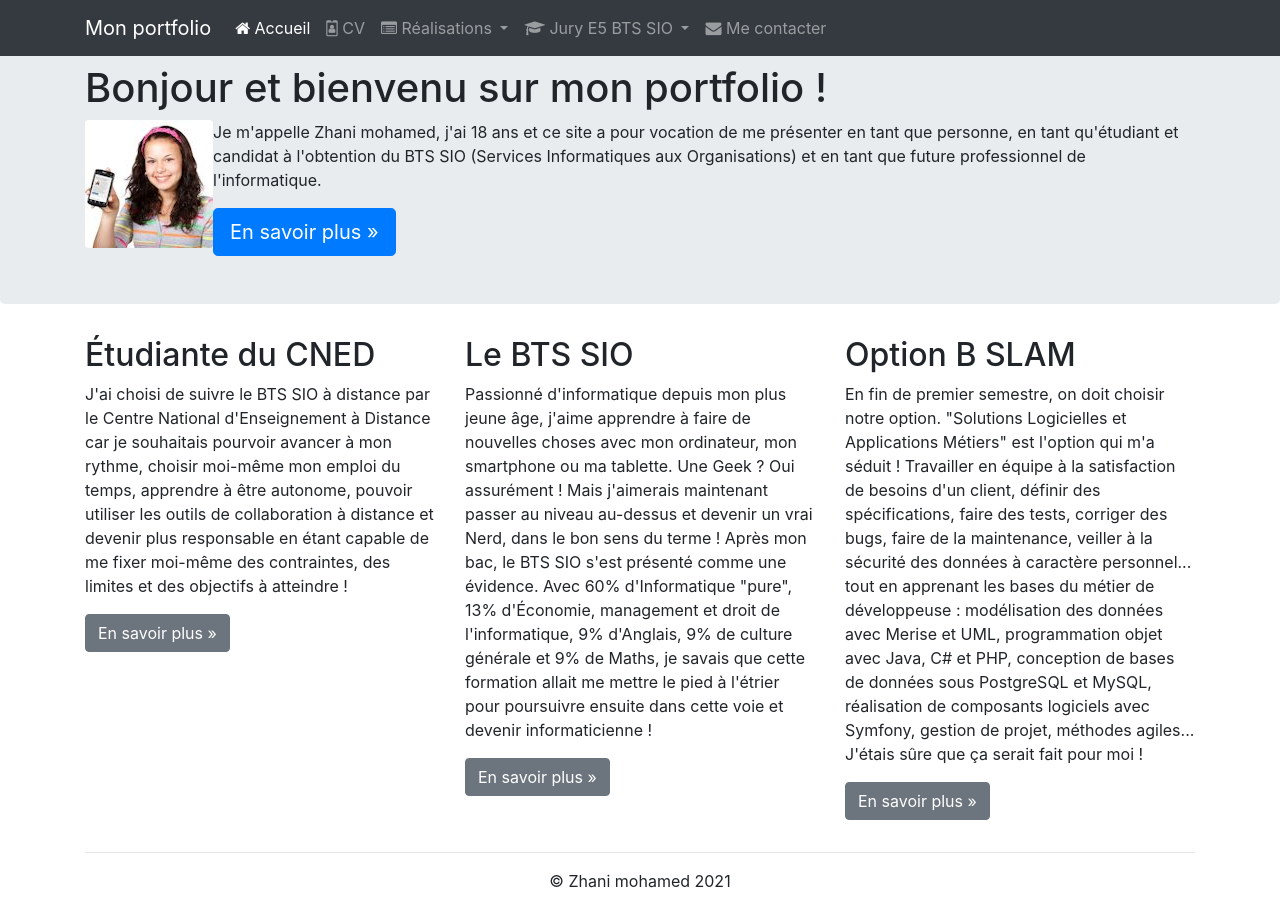
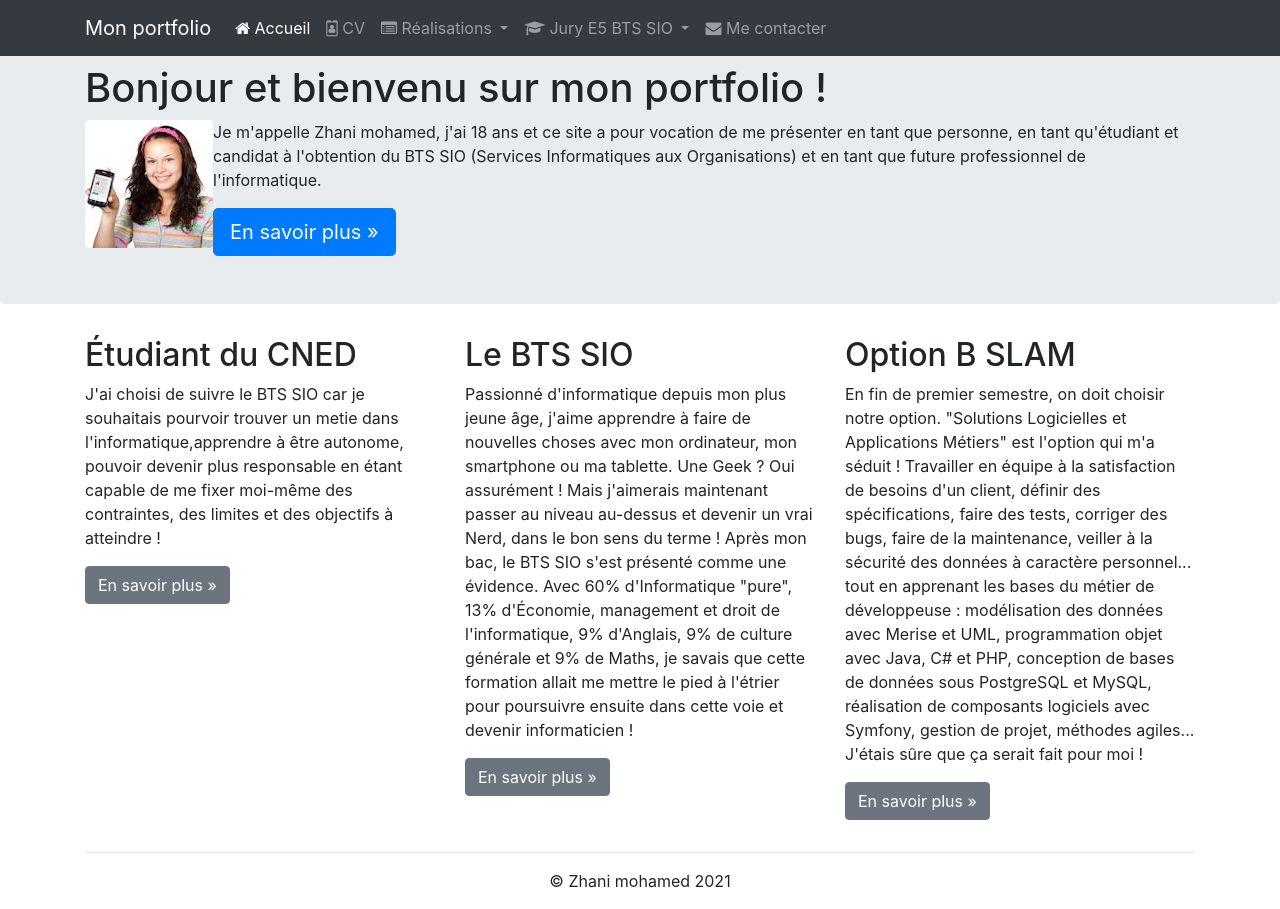
Before and after one commit to mohamed4999/mohamed4999.github.io, a plain HTML site: page index.html in a window 1280 px wide. Drawn offline with nearby package versions, Linux system fonts and the light colour scheme.

Commit message:
projet terminer

```diff
--- a/index.html
+++ b/index.html
@@ -143,13 +143,11 @@
         <div class="container">
             <div class="row">
                 <div class="col-lg-4">
-                    <h2>Étudiante du CNED</h2>
-                    <p>J'ai choisi de suivre le BTS SIO à distance par le Centre National
-                        d'Enseignement à Distance car je souhaitais pourvoir avancer à mon rythme,
-                        choisir moi-même mon emploi du temps, apprendre à être autonome, pouvoir
-                        utiliser les outils de collaboration à distance et devenir plus responsable en
-                        étant capable de me fixer moi-même des contraintes, des limites et des
-                        objectifs à atteindre !
+                    <h2>Étudiant du CNED</h2>
+                    <p>J'ai choisi de suivre le BTS SIO car je souhaitais pourvoir trouver un metie dans
+                        l'informatique,apprendre à être autonome, pouvoir
+                        devenir plus responsable en étant capable de me fixer moi-même des contraintes,
+                        des limites et des objectifs à atteindre !
                     </p>
                     <p><a class="btn btn-secondary" href="http://www.cned.fr" target="_blank"
                           role="button">En savoir plus »</a>
@@ -165,7 +163,7 @@
                         d'Économie, management et droit de l'informatique, 9% d'Anglais, 9% de culture
                         générale et 9% de Maths, je savais que cette formation allait me mettre le
                         pied à l'étrier pour poursuivre ensuite dans cette voie et devenir
-                        informaticienne !
+                        informaticien !
                     </p>
                     <p><a class="btn btn-secondary" href="https://fr.wikipedia.org/wiki/Brevet_de_tec
                           hnicien_supérieur_-_Services_informatiques_aux_organisations"
```
